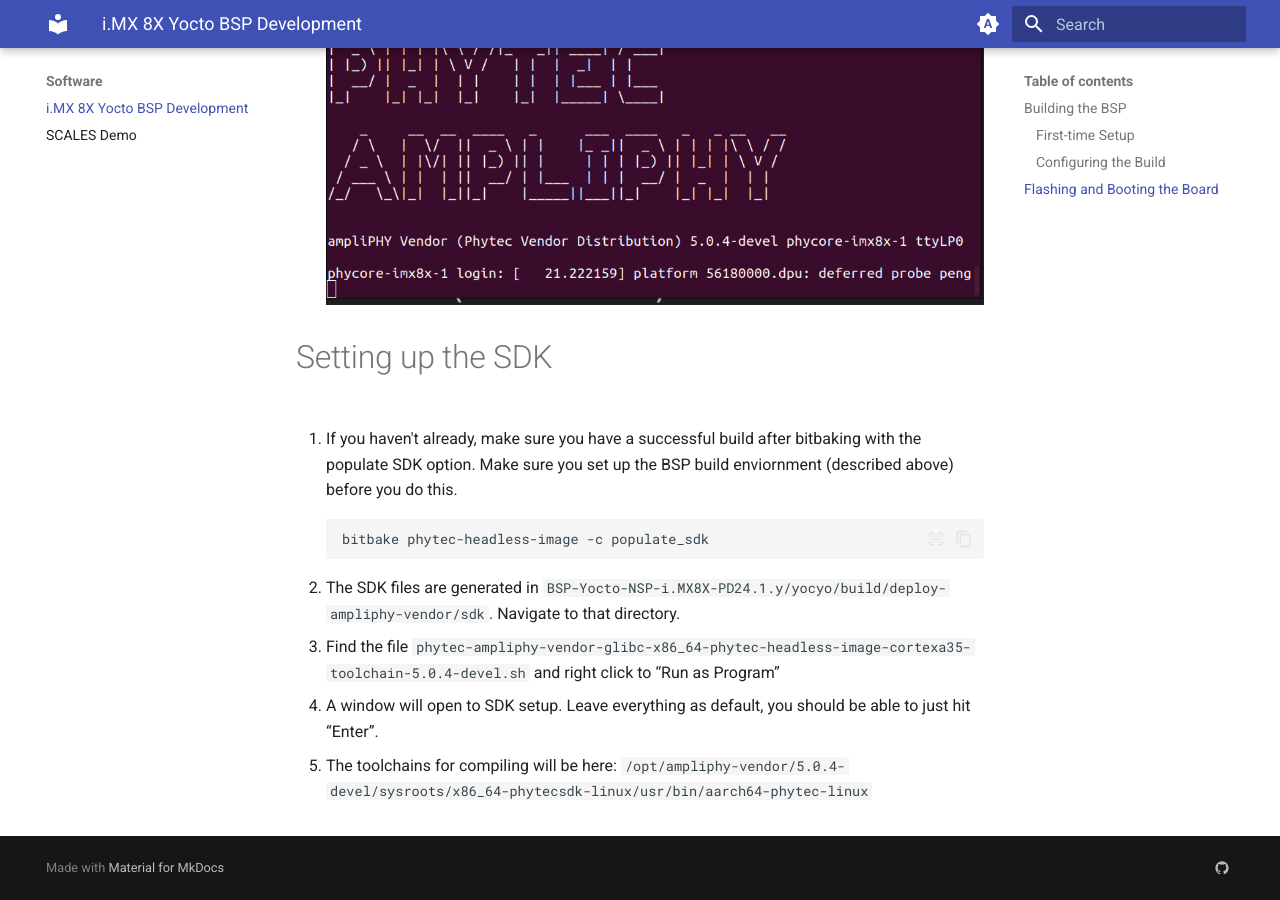
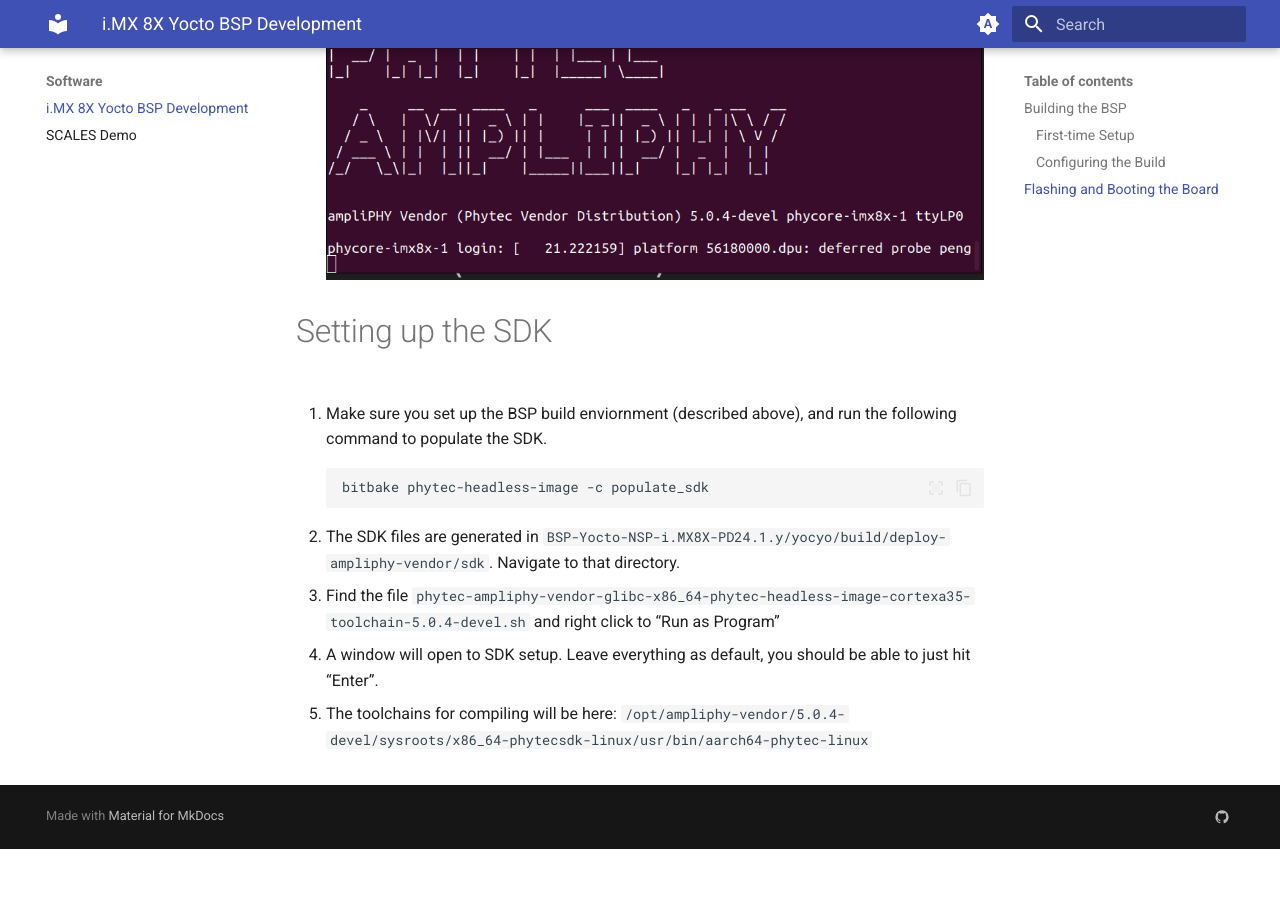
Before and after one commit to BroncoSpace-Lab/scales-docs, an MkDocs documentation site: the page built from docs/imx_yocto_bsp.md, in a window 1280 px wide and 900 px high, scrolled down 3977 px. Built offline with MkDocs 1.6.1 and Material for MkDocs 9.7.7, drawn with Linux system fonts in a browser that asks for light colours; after the commit the page ends 4826 px from its top, so only the background shows below that; some of the changed text lies outside the part shown.

Commit message:
Update imx_yocto_bsp.md

````diff
--- a/docs/imx_yocto_bsp.md
+++ b/docs/imx_yocto_bsp.md
@@ -94,11 +94,11 @@
     PARALLEL_MAKE ?= "-j 4"
     ```
 
-5. Start the build. The `-c populate_sdk` is to build the SDK for the host machine, but if you run into issues, try building without it.
+5. Start the build.
 
     ```
     cd $BUILDDIR
-    bitbake phytec-headless-image -c populate_sdk
+    bitbake phytec-headless-image
     ```
     If you run into errors, you can clean the build directory with the following:
     ```
@@ -176,7 +176,7 @@
 
 # Setting up the SDK
 
-1. If you haven't already, make sure you have a successful build after bitbaking with the populate SDK option. Make sure you set up the BSP build enviornment (described above) before you do this.
+1. Make sure you set up the BSP build enviornment (described above), and run the following command to populate the SDK.
 
     ```
     bitbake phytec-headless-image -c populate_sdk
````
